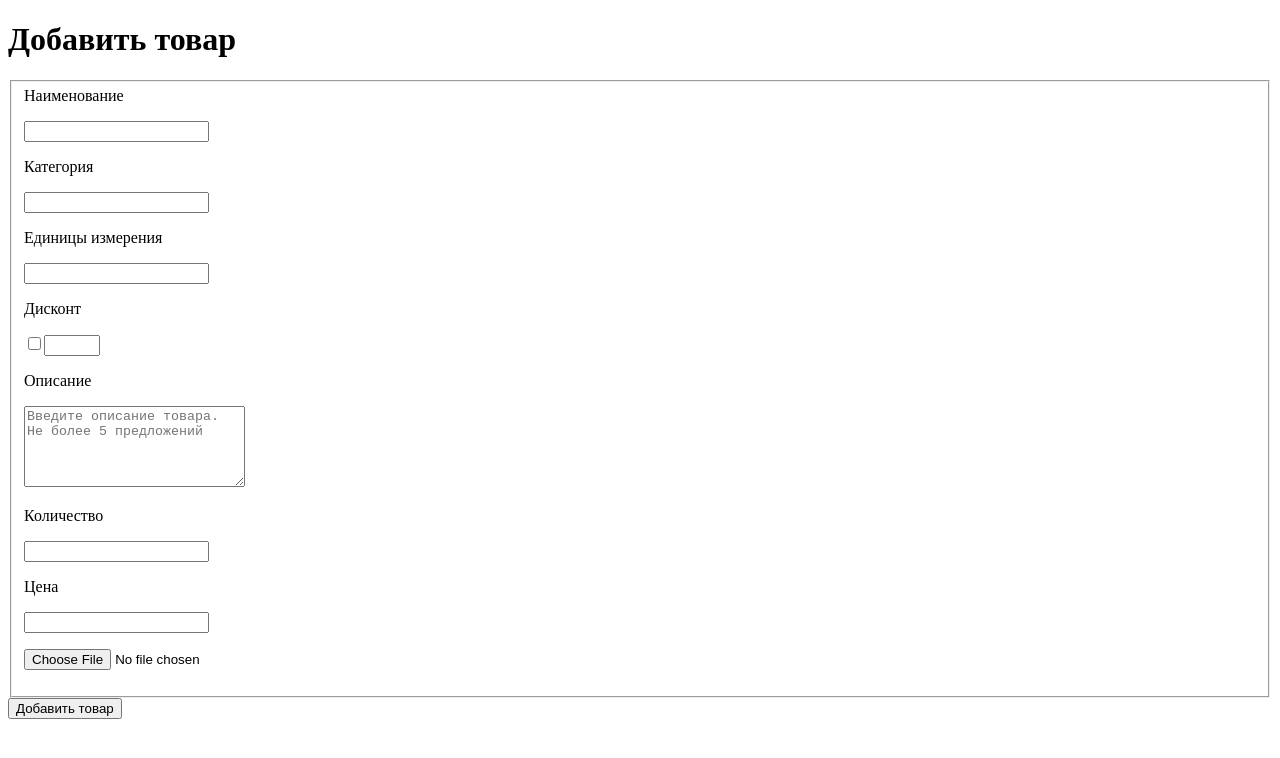
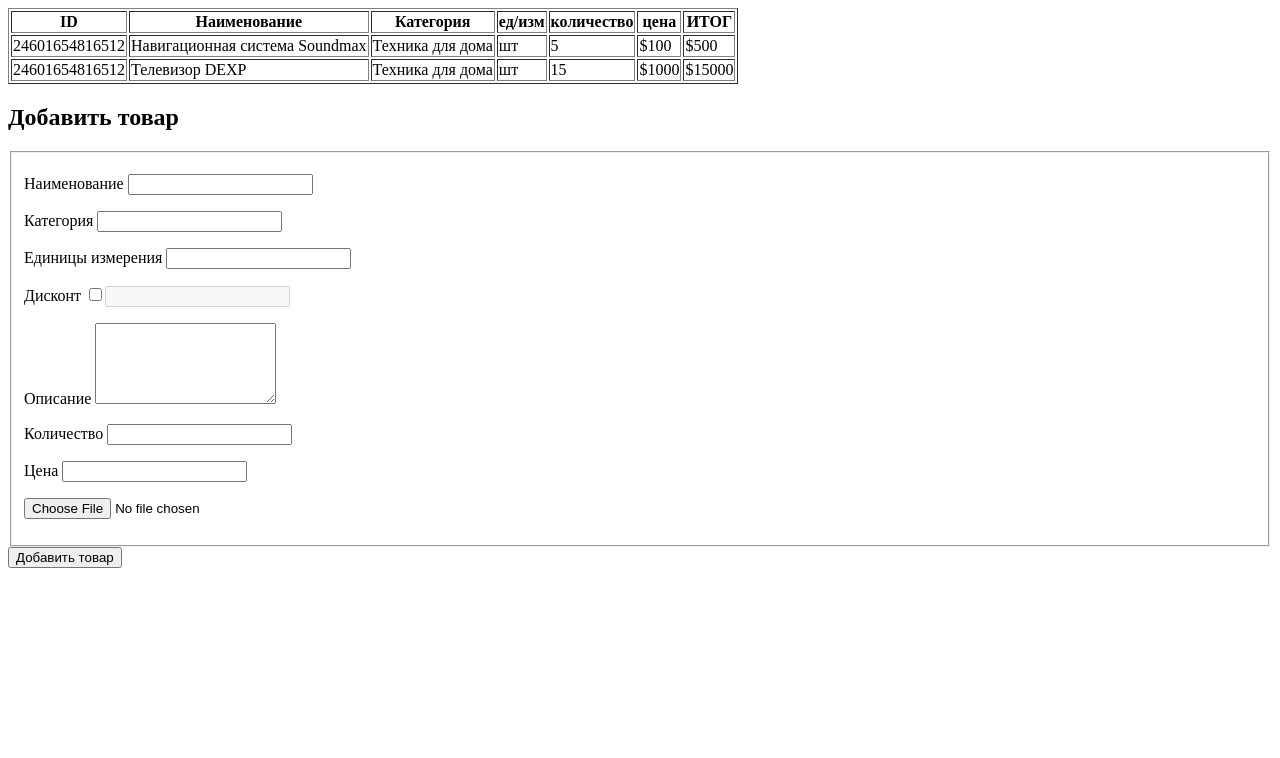
Before and after one commit to christmas369/CRM, a plain HTML site: page index.html in a window 1280 px wide. Drawn offline with Linux system fonts and the light colour scheme.

Commit message:
change structure

```diff
--- a/index.html
+++ b/index.html
@@ -2,20 +2,54 @@
 <html lang="ru">
     <head>
         <meta charset="UTF-8">
-        <title>CRM-ShopOnline</title>
+        <title>CRM-GoodShop</title>
     </head>
     <body>
+      <table border="1">
+        <thead>
+          <tr>
+            <th>ID</th>
+            <th>Наименование</th>
+            <th>Категория</th>
+            <th>ед/изм</th>
+            <th>количество</th>
+            <th>цена</th>
+            <th>ИТОГ</th>
+
+          </tr>
+        </thead>
+        <tbody>
+          <tr>
+            <td>24601654816512</td>
+            <td>Навигационная система Soundmax</td>
+            <td>Техника для дома</td>
+            <td>шт</td>
+            <td>5</td>
+            <td>$100</td>
+            <td>$500</td>
+          </tr><tr>
+            <td>24601654816512</td>
+            <td>Телевизор DEXP</td>
+            <td>Техника для дома</td>
+            <td>шт</td>
+            <td>15</td>
+            <td>$1000</td>
+            <td>$15000</td>
+          </tr>
+        </tbody>
+      </table>
       <form action="https://jsonplaceholder.typicode.com/posts"
             method="post">
-        <h1>Добавить товар</h1>
+        <h2>Добавить товар</h2>
         <fieldset>
-          <label>Наименование
-            <p><input type="text" name="name"></p>
-          </label>
-
-          <label>Категория
-            <p><input type="text" name="category" list="list_category"></p>
-          </label>
+          <p>
+            <label for="name">Наименование</label>
+            <input type="text" name="name" id="name" required>
+          </p>
+          <p>
+            <label for="category">Категория</label>
+            <input type="text" name="category" id="category" list="list_category" required>
+          </p>
           <datalist id="list_category">
             <option>Обувь</option>
             <option>Одежда</option>
@@ -24,27 +58,30 @@
             <option>Бытовая техника</option>
           </datalist>
 
-          <label>Единицы измерения
-            <p><input type="text" name="units"></p>
-          </label>
+          <p>
+            <label for="units">Единицы измерения</label>
+            <input type="text" name="units" id="units" required>
+          </p>
+          <p>
+            <label for="size_sale">Дисконт</label>
+            <input type="checkbox" required ><input type="number" name="size_sale" id="size_sale" disabled required>
+          </p>
+          <p>
+            <label for="description">Описание</label>
+            <textarea name="description" rows="5" id="description" required></textarea>
 
-          <label>Дисконт
-            <p><input type="checkbox" name="is_sale"><input type="number" size="500" min="5" max="60" step="5" name="size_sale"></p>
-          </label>
-
-          <label>Описание
-            <p><textarea name="description" cols="25" rows="5" placeholder="Введите описание товара. Не более 5 предложений"></textarea></p>
-          </label>
-
-          <label>Количество
-            <p><input type="number" name="count"></p>
-          </label>
-
-          <label>Цена
-            <p><input type="number" name="price"></p>
-          </label>
-
-          <p><input type="file" name="image" accept="image/*"></p>
+          </p>
+          <p>
+            <label for="count">Количество</label>
+            <input type="number" name="count" id="count" required>
+          </p>
+          <p>
+            <label for="price">Цена</label>
+            <input type="number" name="price" id="price" required>
+          </p>
+          <p>
+            <input type="file" name="image" accept="image/png,image/jpeg">
+          </p>
 
         </fieldset>
 
```
